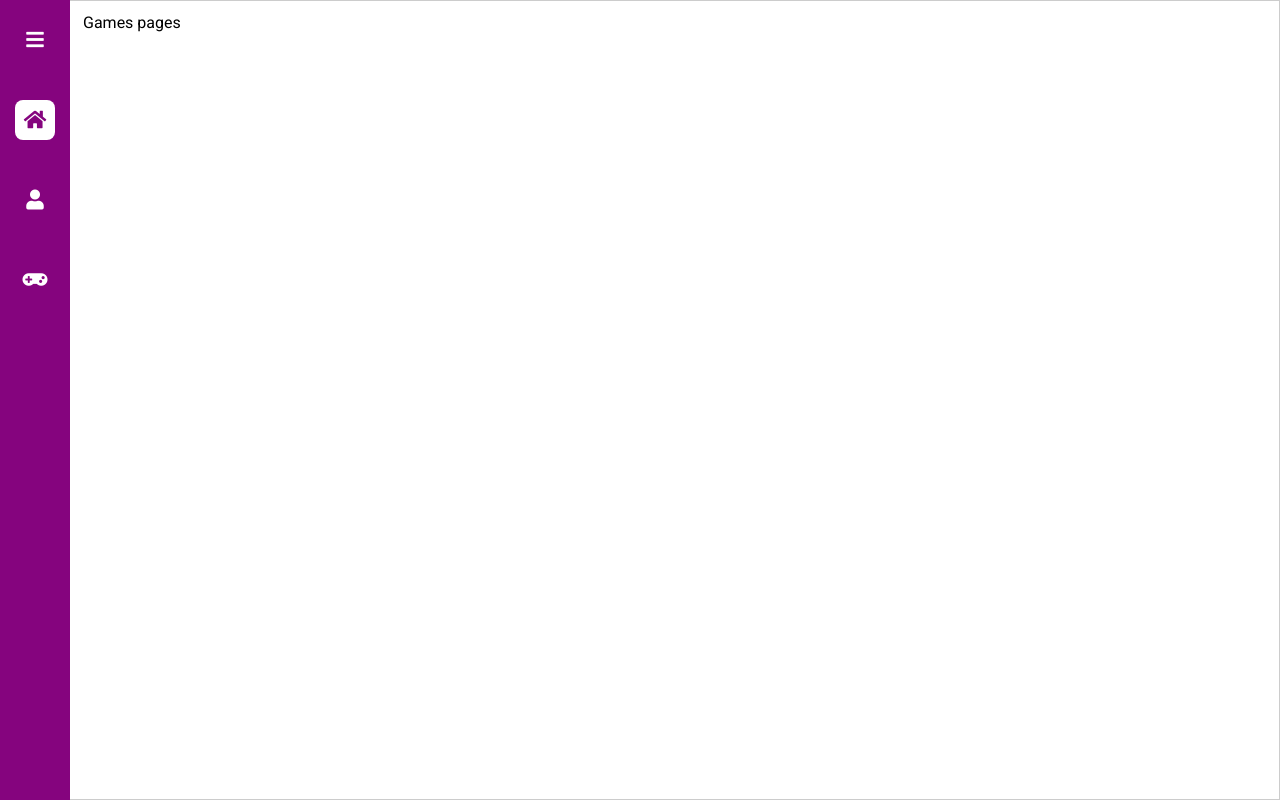
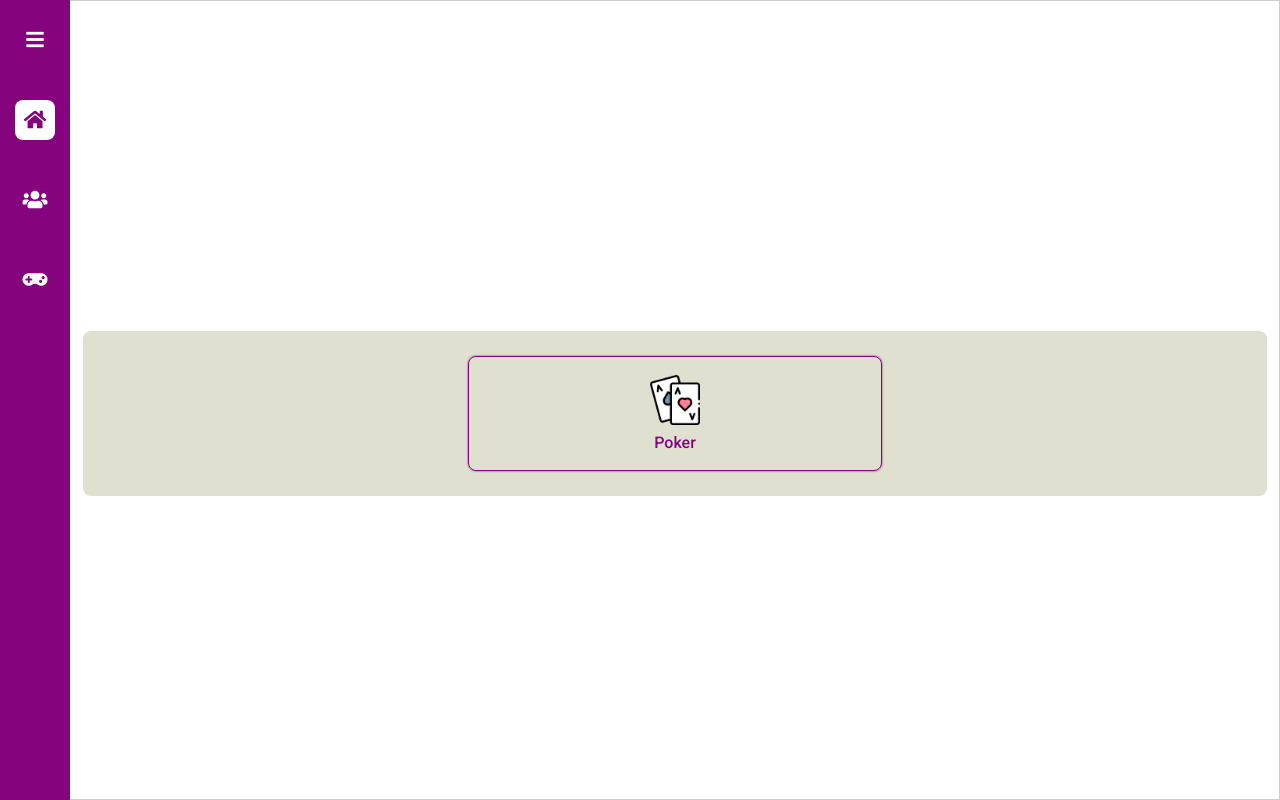
Before and after one commit to tgthuan2000/poker, a React (Create React App) app: page /games in a window 1280 px wide. Built offline with nearby package versions, Linux system fonts and the light colour scheme; the HTML template or start-up script is replaced by a standard one.

Commit message:
build gamesPage

```diff
--- a/src/App.js
+++ b/src/App.js
@@ -3,6 +3,8 @@ import { BrowserRouter as Router, Route, Switch } from 'react-router-dom'
 import Navbar from './Components/Navbar'
 import Home from './Pages/Home'
 import Games from './Pages/Games';
+import GameRooms from './Pages/Games/GameRoom.jsx';
+import GamePlay from './Pages/Games/GamePlay.jsx';
 import Users from './Pages/Users';
 
 
@@ -22,6 +24,12 @@ function App() {
           <Route path='/games' exact>
             <Games/>
           </Route>
+          <Route path='/games/:gameId' exact>
+            <GameRooms/>
+          </Route>
+          <Route path='/games/:gameId/:roomId' exact>
+            <GamePlay/>
+          </Route>
         </Switch>
       </div>
       </div>
--- a/src/Components/Modal/index.css
+++ b/src/Components/Modal/index.css
@@ -75,8 +75,9 @@
 .modal-list{
     display: flex;
     flex-wrap: wrap;
-    justify-content: space-between;
+    justify-content: space-around;
     list-style: none;
+    margin-bottom: -20px;
 }
 
 .modal-list-item{
@@ -85,11 +86,11 @@
     flex-direction: column;
     align-items: center;
     justify-content: center;
-    height: 70px;
     border-radius: var(--border-radius);
     color: #555;
-    /* border: 1px solid #555; */
-    margin-bottom: 15px;
+    border: 1px solid #555;
+    padding: 7px 0;
+    margin-bottom: 20px;
     cursor: pointer;
 }
 /*
@@ -104,7 +105,7 @@
 }
 
 .modal-item-title{
-    max-width: 70px;
+    max-width: 75px;
     font-size: 14px;
     margin-top: 5px;
     overflow: hidden;
--- a/src/Components/Navbar/index.jsx
+++ b/src/Components/Navbar/index.jsx
@@ -1,7 +1,7 @@
 import React, { useState } from 'react'
 import './index.css'
-import { NavLink, Bugger } from '../Button/index.jsx'
-import NavbarMenu from '../../Data/NavbarMenu.jsx'
+import { NavLink, Bugger } from '../Button'
+import { NavbarMenu } from '../../Data'
 
 export default function Navbar() {
     const [listMenu,setListMenu] = useState(NavbarMenu)
--- a/src/Data/NavbarMenu.jsx
+++ b/src/Data/index.js
@@ -10,7 +10,7 @@ const NavbarMenu =
         {
             id: 2,
             name: 'Member',
-            icon: 'fas fa-user',
+            icon: 'fas fa-users',
             path: '/users',
             active: false,
         },
@@ -22,4 +22,13 @@ const NavbarMenu =
             active: false,
         },
     ]
-export default NavbarMenu
+
+const gameData =
+    [
+        {
+            id: 1,
+            name: 'Poker',
+            iconImage: 'poker-cards.png',
+        },
+    ]
+export { NavbarMenu, gameData }
--- /dev/null
+++ b/src/Pages/Games/GamePlay.jsx
@@ -0,0 +1,14 @@
+import React from 'react'
+import './gamePlay.css'
+import { useParams } from 'react-router'
+
+const GamePlay = () =>  {
+    let { gameId, roomId } = useParams()
+    return (
+        <div className='GamePlay'>
+            game play {gameId + roomId}
+        </div>
+    )
+}
+
+export default GamePlay
--- /dev/null
+++ b/src/Pages/Games/GameRoom.jsx
@@ -0,0 +1,14 @@
+import React from 'react'
+import './gameRoom.css'
+import { useParams } from 'react-router'
+
+const GameRooms = () =>  {
+    let { gameId } = useParams()
+    return (
+        <div className='GameRooms'>
+            game room {gameId}
+        </div>
+    )
+}
+
+export default GameRooms
--- a/src/Pages/Games/index.css
+++ b/src/Pages/Games/index.css
@@ -0,0 +1,43 @@
+.Games{
+    height: 100vh;
+    display: flex;
+    justify-content: center;
+    align-items: center;
+}
+.game-list{
+    display: flex;
+    justify-content: space-evenly;
+    flex-wrap: wrap;
+    list-style: none;
+    background-color: rgb(224, 224, 208);
+    padding-top: 25px;
+    border-radius: var(--border-radius);
+    max-height: 80%;
+    width: 100%;
+    overflow: scroll;
+}
+
+.game-item{
+    flex-basis: 35%;
+    display: flex;
+    flex-direction: column;
+    align-items: center;
+    justify-content: center;
+    border-radius: var(--border-radius);
+    border: 1px solid var(--primary-color);
+    box-shadow: 0 0 2px var(--primary-color);
+    padding: 18px 0;
+    margin-bottom: 25px;
+    color: var(--primary-color);
+    cursor: pointer;
+}
+
+.game-img{
+    width: 50px;
+    height: 50px;
+}
+
+.game-title{
+    font-weight: 500;
+    margin-top: 8px;
+}
--- a/src/Pages/Games/index.jsx
+++ b/src/Pages/Games/index.jsx
@@ -1,10 +1,24 @@
 import React from 'react'
+import { useState } from 'react';
+import { gameData } from '../../Data';
 import './index.css'
 
-export default function Games() {
+const Games = () =>  {
+    // Nhận dữ liệu từ localStorage và truyền vào state
+    const [gameList] = useState(gameData);
+    const games = gameList.map(item =>
+        <li className="game-item" key={item.id}>
+            <img className='game-img' src={`./img/${item.iconImage}`} alt='img' />
+            <span className="game-title">{item.name}</span>
+        </li>
+    )
     return (
         <div className='Games'>
-            Games pages
+            <ul className='game-list'>
+                {games}
+            </ul>
         </div>
     )
 }
+
+export default Games
--- a/src/Pages/Users/index.jsx
+++ b/src/Pages/Users/index.jsx
@@ -154,7 +154,7 @@ export default function Users() {
                 >
                     <ModalList>
                         <ModalListItem
-                            colorIcon='red'
+                            colorIcon='blue'
                             icon='fas fa-signature'
                             onClick={() =>
                                 {
@@ -167,9 +167,9 @@ export default function Users() {
                             colorIcon='green'
                             icon='fas fa-users'
                             // onClick={}
-                        > Add group </ModalListItem>
+                        > Add games </ModalListItem>
                         <ModalListItem
-                            colorIcon='blue'
+                            colorIcon='red'
                             icon='fas fa-trash-alt'
                             onClick={() =>
                                 {
```
Also changed, not shown: src/Data/localStorage.jsx (deleted, +0 -13 lines), public/img/poker-cards.png (added), src/Pages/Games/gamePlay.css (added), src/Pages/Games/gameRoom.css (added).
